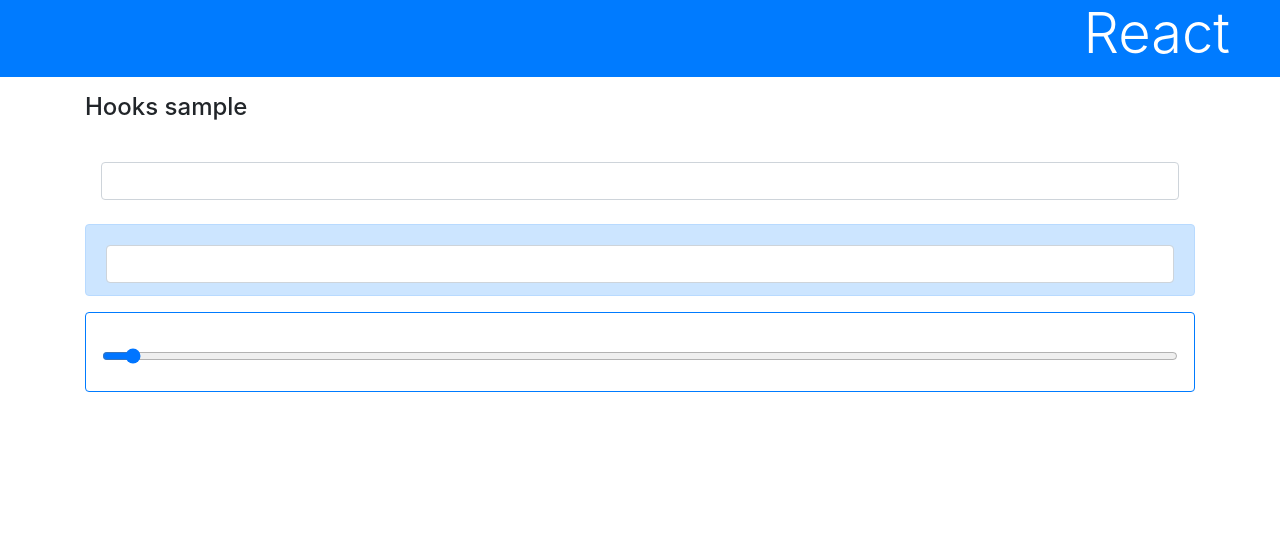
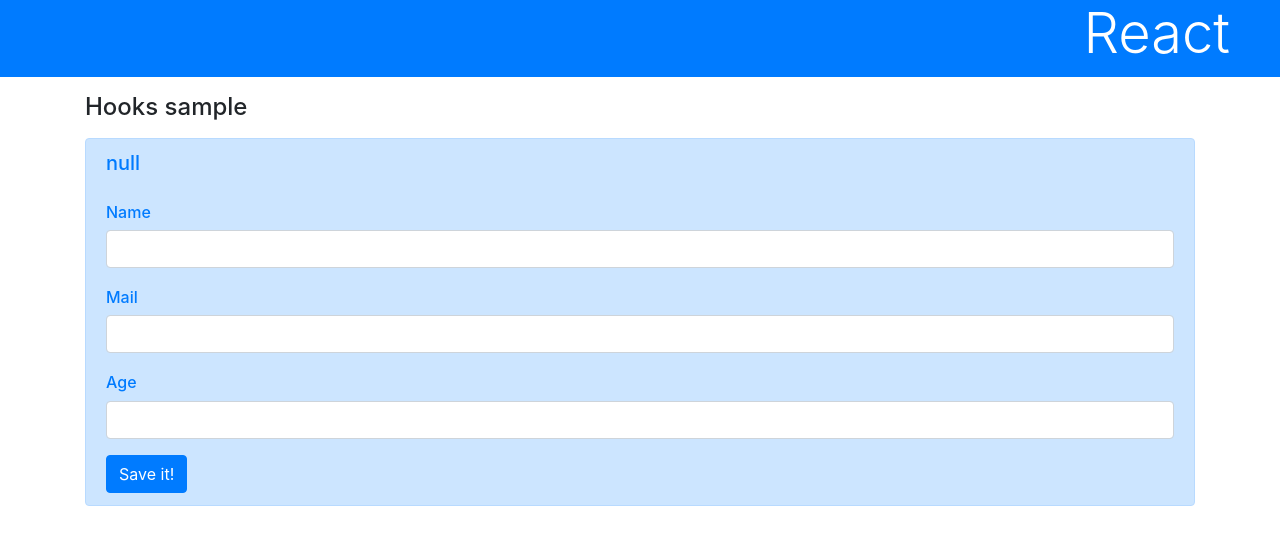
Before and after one commit to Haya372/react-started, a React (Create React App) app: page / in a window 1280 px wide. Shown: the top 544 px of the page. Built offline with nearby package versions, Linux system fonts and the light colour scheme.

Commit message:
usePersistフックでデータを保存する

```diff
--- a/src/App.js
+++ b/src/App.js
@@ -1,75 +1,51 @@
 import { useState, useEffect } from 'react';
 import './App.css';
+import usePersist from './Persist';
 
-const total = (a) => {
-  let res = 0;
-  for(let i = 0; i <= a; i++) {
-    res += i;
-  }
-  return res;
-}
-
-const tax = (a) => {
-  return Math.floor(a * 1.1);
-}
-
-function useCalc(num = 0, func = (a) => {return a}){
-  const [msg, setMsg] = useState(null);
-
-  const setValue = (p) => {
-    let res = func(p);
-    setMsg(<p className="h5">※{p}の結果は、{res}です。</p>)
-  }
-
-  return [msg, setValue];
-}
-
-function PlainMessage(props){
-  const [msg, setCalc] = useCalc();
-
-  const onChange = (e) => {
-    setCalc(e.target.value);
-  };
-
-  return (
-    <div className="p-3 h5">
-      <h5>{msg}</h5>
-      <input type="number" onChange={onChange} className="form-control"/>
-    </div>
-  )
-}
 
 function AlertMessage(props){
-  const [msg, setCalc] = useCalc(0, total);
+  const [name, setName] = useState("");
+  const [mail, setMail] = useState("");
+  const [age, setAge] = useState(0);
+  const [mydata, setMydata] = usePersist("mydata", null);
 
-  const onChange = (e) => {
-    setCalc(e.target.value);
-  };
+  const onChangeName = (e) => {
+    setName(e.target.value);
+  }
+  const onChangeMail = (e) => {
+    setMail(e.target.value);
+  }
+  const onChangeAge = (e) => {
+    setAge(e.target.value);
+  }
+  const onAction = (e) => {
+    const data = {
+      name: name,
+      mail: mail,
+      age: age
+    };
+    setMydata(data);
+  }
 
   return (
     <div className="alert alert-primary h5 text-primary">
-      <h5>{msg}</h5>
-      <input type="number" className="form-control" onChange={onChange} min="0" max="10000" />
+      <h5 className="mb-4">{JSON.stringify(mydata)}</h5>
+      <div className="form-group">
+        <label className="h6">Name</label>
+        <input type="text" onChange={onChangeName} className="form-control" />
+      </div>
+      <div className="form-group">
+        <label className="h6">Mail</label>
+        <input type="text" onChange={onChangeMail} className="form-control" />
+      </div>
+      <div className="form-group">
+        <label className="h6">Age</label>
+        <input type="number" onChange={onChangeAge} className="form-control" />
+      </div>
+      <button onClick={onAction} className="btn btn-primary">Save it!</button>
     </div>
   );
 }
-
-
-function CardMessage(props){
-  const [msg, setCalc] = useCalc(0, tax);
-
-  const onChange = (e) => {
-    setCalc(e.target.value);
-  };
-
-  return (
-    <div className="card p-3 h5 border-primary">
-      <h5>{msg}</h5>
-      <input type="range" className="form-control" onChange={onChange} min="0" max="10000" step="100"/>
-    </div>
-  );
-}
-
 
 
 function App() {
@@ -78,9 +54,7 @@
       <h1 className="bg-primary text-white display-4">React</h1>
       <div className="container">
         <h4 className="my-3">Hooks sample</h4>
-        <PlainMessage />
         <AlertMessage />
-        <CardMessage />
       </div>
     </div>
   );
```
